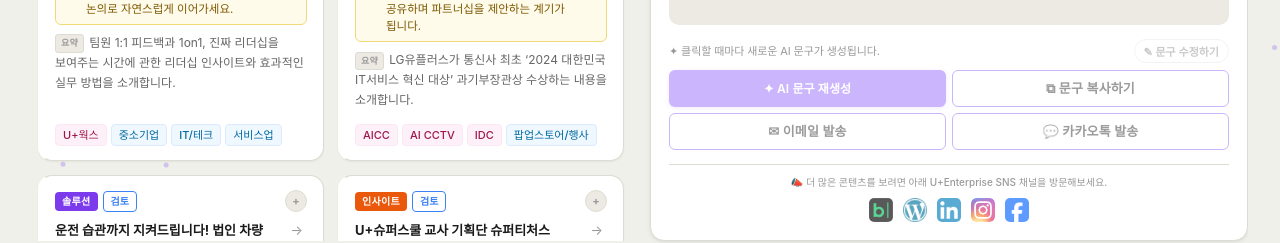
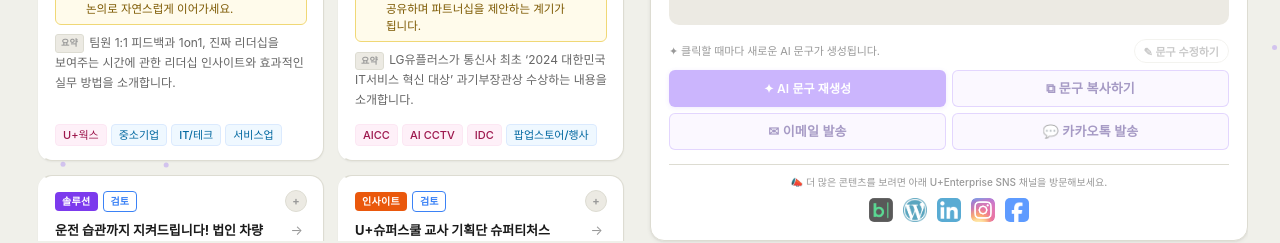
Before and after one commit to kccool87/b2bcontentgenerator, a React (Vite) app: page / in a window 1280 px wide. Shown: the part 539-782 px from the top of the page. Built offline with nearby package versions, Linux system fonts and the light colour scheme.

Commit message:
fix: improve action button visibility with light purple tint background

```diff
--- a/src/App.css
+++ b/src/App.css
@@ -1667,9 +1667,9 @@
 .action-btn--copy,
 .action-btn--email,
 .action-btn--kakao {
-  background: #ffffff;
-  color: #111111;
-  border-color: var(--brand);
+  background: rgba(132,79,249,0.09);
+  color: #2d1075;
+  border-color: rgba(132,79,249,0.5);
   box-shadow: none;
   font-size: 13px;
   font-weight: 600;
@@ -1678,26 +1678,26 @@
 .action-btn--copy:hover:not(:disabled),
 .action-btn--email:hover:not(:disabled),
 .action-btn--kakao:hover:not(:disabled) {
-  background: rgba(132,79,249,0.1);
+  background: rgba(132,79,249,0.18);
   border-color: var(--brand);
-  color: #3d1a8a;
+  color: #2d1075;
 }
 .action-btn--copy:active:not(:disabled),
 .action-btn--email:active:not(:disabled),
 .action-btn--kakao:active:not(:disabled) {
-  background: rgba(132,79,249,0.22);
+  background: rgba(132,79,249,0.28);
   border-color: var(--brand);
-  color: #3d1a8a;
+  color: #2d1075;
 }
 .action-btn--copy-done {
-  background: rgba(132,79,249,0.15) !important;
-  color: #3d1a8a !important;
+  background: rgba(132,79,249,0.18) !important;
+  color: #2d1075 !important;
   border-color: var(--brand) !important;
   box-shadow: none !important;
 }
 .action-btn--kakao-done {
-  background: rgba(132,79,249,0.15) !important;
-  color: #3d1a8a !important;
+  background: rgba(132,79,249,0.18) !important;
+  color: #2d1075 !important;
   border-color: var(--brand) !important;
   font-size: 11px;
 }
```
